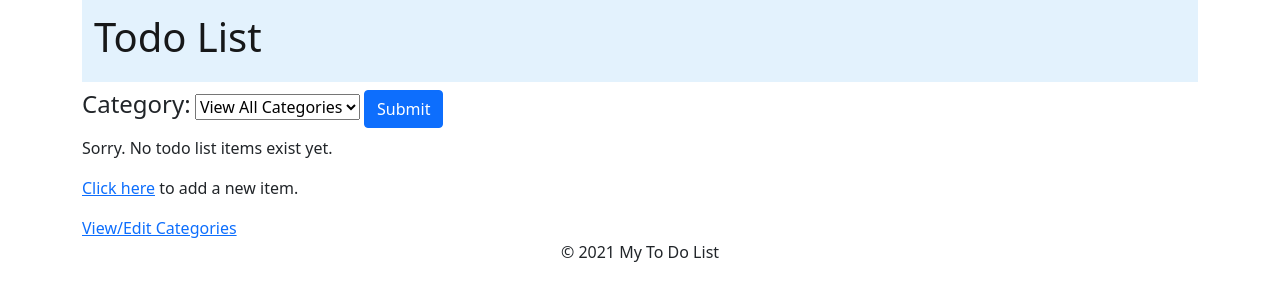
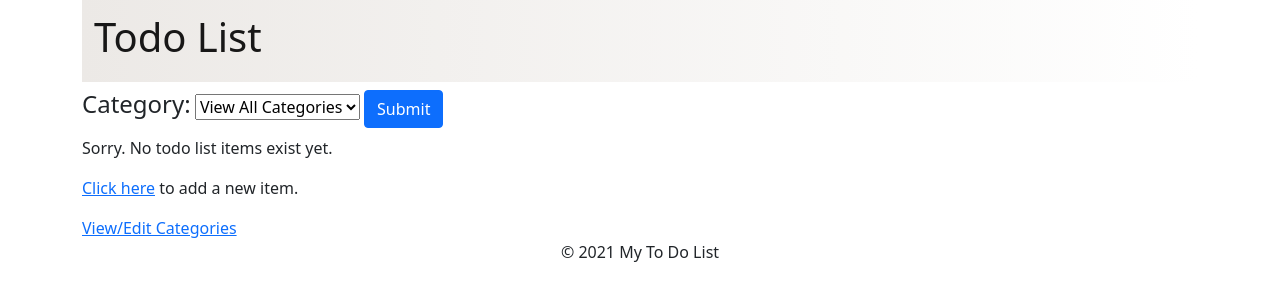
Before and after one commit to mnstucky/INF653-week-five-project, a PHP site: page / in a window 1280 px wide. Shown: the top 301 px of the page. Run offline with PHP 8.4, Linux system fonts and the light colour scheme; data that the repository does not hold is empty.

Commit message:
Add linear gradient to header

```diff
--- a/view/header.php
+++ b/view/header.php
@@ -12,13 +12,22 @@
         body {
             font-family: "Noto Sans", sans-serif;
         }
+        .navbar {
+            background: #ECE9E6;
+            /* fallback for old browsers */
+            background: -webkit-linear-gradient(to left, #FFFFFF, #ECE9E6);
+            /* Chrome 10-25, Safari 5.1-6 */
+            background: linear-gradient(to left, #FFFFFF, #ECE9E6);
+            /* W3C, IE 10+/ Edge, Firefox 16+, Chrome 26+, Opera 12+, Safari 7+ */
+            /* Credit for gradient: https://uigradients.com/#Clouds
+        }
     </style>
     <title>Week 5: ToDo List with Categories</title>
 </head>
 
 <body>
     <header class="container">
-        <nav class="navbar navbar-light" style="background-color: #e3f2fd;">
+        <nav class="navbar navbar-light">
             <div class="container-fluid">
                 <a class="navbar-brand" href="index.php?action=list_items">
                     <h1>Todo List</h1>
```
